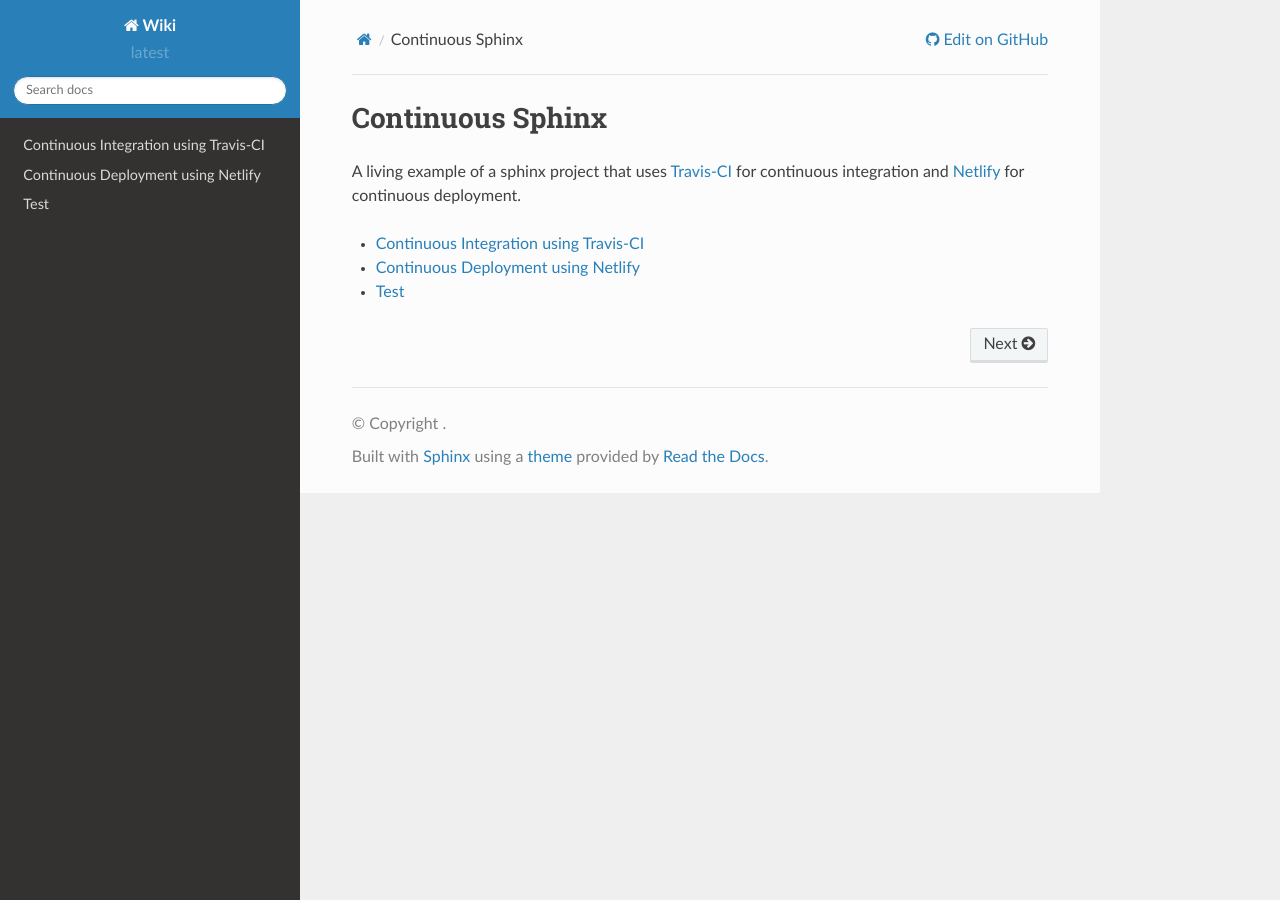
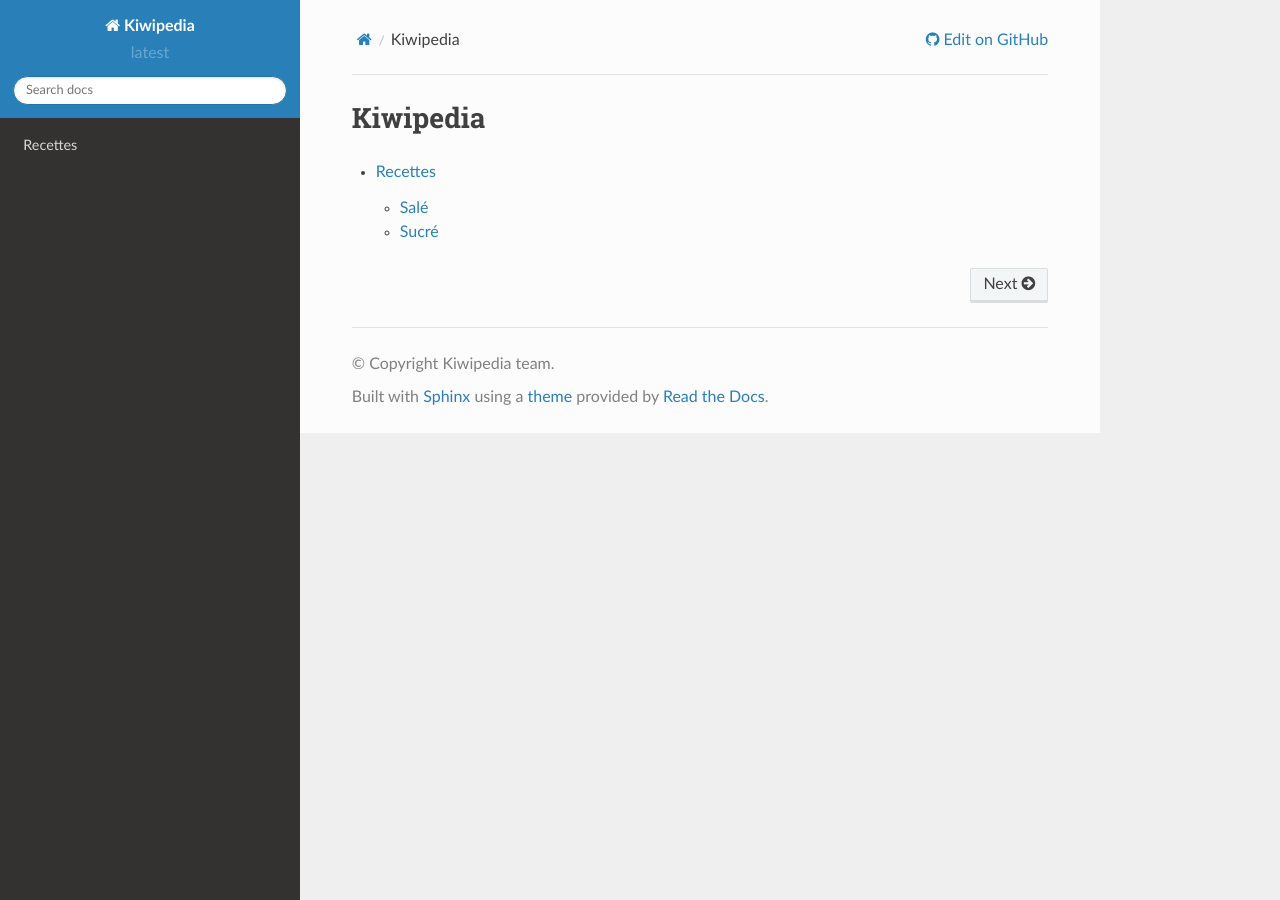
Before and after one commit to ylecornec/wiki, a Sphinx documentation site: the page built from source/index.rst, in a window 1280 px wide. Built offline with Sphinx 7.4.7 and the Read the Docs theme 2.0.0, drawn with Linux system fonts in a browser that asks for light colours.

Commit message:
added recettes.md

```diff
--- a/requirements.txt
+++ b/requirements.txt
@@ -2,3 +2,4 @@
 sphinx-sitemap==2.0.0
 sphinx-gitstamp==0.3.1
 sphinx-notfound-page==0.4
+recommonmark
--- a/source/conf.py
+++ b/source/conf.py
@@ -35,9 +35,10 @@
 # extensions coming with Sphinx (named 'sphinx.ext.*') or your custom
 # ones.
 extensions = [
-  'sphinx_sitemap',
-  'sphinx_gitstamp',
-  'notfound.extension'
+    'sphinx_sitemap',
+    'sphinx_gitstamp',
+    'notfound.extension',
+    'recommonmark'
 ]
 
 # Add any paths that contain templates here, relative to this directory.
@@ -52,9 +53,9 @@
 master_doc = 'index'
 
 # General information about the project.
-project = 'Wiki'
-copyright = ''
-author = ''
+project = 'Kiwipedia'
+copyright = 'Kiwipedia team'
+author = 'Kiwipedia team'
 
 # The version info for the project you're documenting, acts as replacement for
 # |version| and |release|, also used in various other places throughout the
--- a/source/index.rst
+++ b/source/index.rst
@@ -1,17 +1,8 @@
 =================
-Continuous Sphinx
+Kiwipedia
 =================
-
-A living example of a sphinx project that uses `Travis-CI`_ for continuous
-integration and `Netlify`_ for continuous deployment.
 
 .. toctree::
    :maxdepth: 2
 
-   continuous-integration
-   continuous-deployment
-   test_travis
-
-
-.. _Travis-CI: https://travis-ci.org/
-.. _Netlify: https://www.netlify.com/
+   recettes
--- a/source/test_travis.rst
+++ /dev/null
@@ -1,2 +0,0 @@
-Test
-====
```
Also changed, not shown: source/continuous-deployment.rst (deleted, +0 -33 lines), source/continuous-integration.rst (deleted, +0 -38 lines), source/recettes.md (added, +6 -0 lines), 1 other file.
